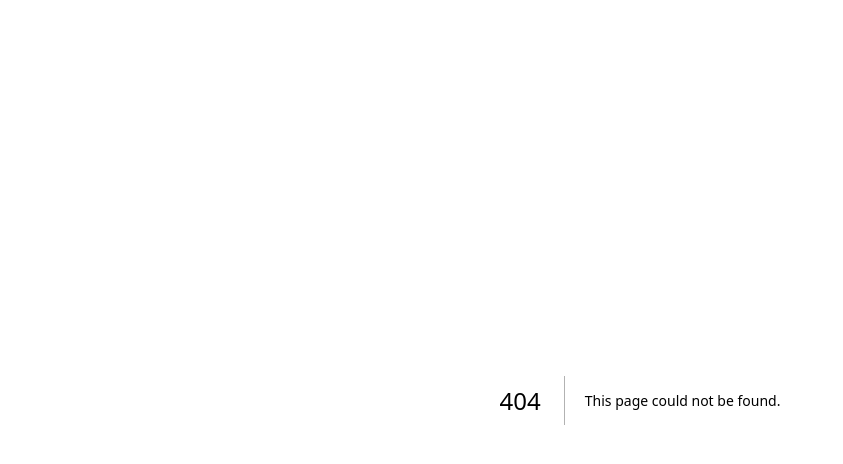
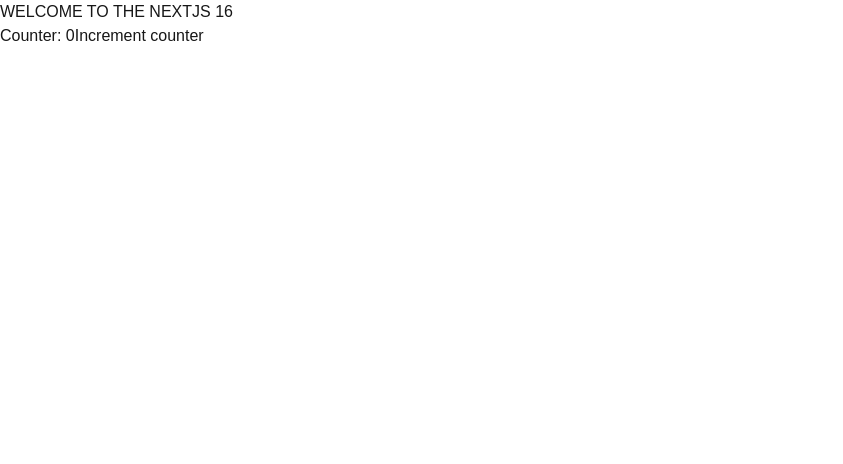
Before and after one commit to Emrhn1/nextjs-playground, a Next.js app: page /01-server-client in a window 1280 px wide. Before the commit this address had no page. Shown: the top 464 px of the page, without its empty margins (0-843 px from the left). Built offline with nearby package versions, Linux system fonts and the light colour scheme.

Commit message:
feat: Creating files for topic server client components

```diff
--- /dev/null
+++ b/app/01-server-client/page.tsx
@@ -0,0 +1,11 @@
+import Counter from "@/components/counter";
+
+export default function ServerClient() {
+    console.log("What type component am I?")
+    return (
+        <div>
+        <h1>WELCOME TO THE NEXTJS 16</h1>
+       <Counter/>
+        </div>
+    );
+}
--- /dev/null
+++ b/components/counter.tsx
@@ -0,0 +1,15 @@
+"use client"
+import {useState} from "react";
+
+const Counter = () => {
+    const [counter, setCounter] = useState(0);
+    return (
+        <div>
+            <span>Counter: {counter}</span>
+            <button onClick={() => setCounter(counter + 1)}>
+                Increment counter
+            </button>
+        </div>
+    )
+}
+export default Counter;
```
Also changed, not shown: 01-server-client/README.md (added).
